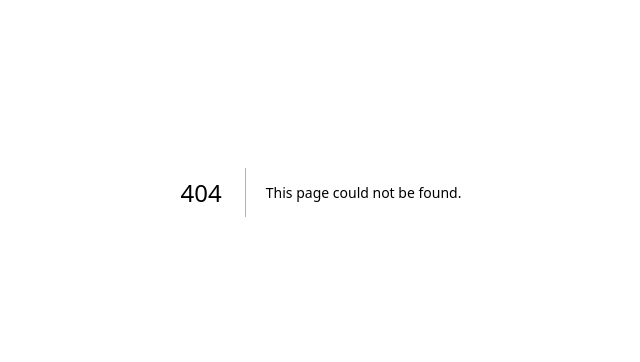
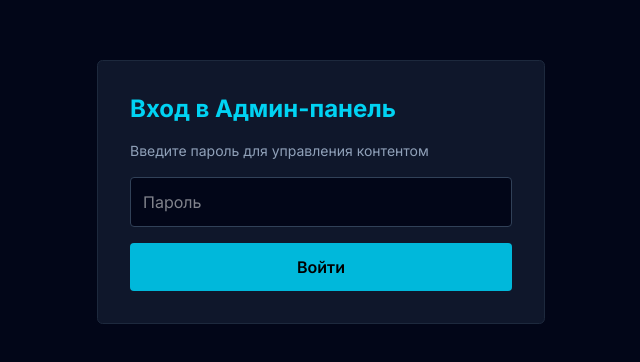
Before and after one commit to aisultan-thetechno/tech-blog-and-review-site, a Next.js app: page /admin in a window 1280 px wide. Before the commit this address had no page. Shown: the part 208-570 px from the top of the page, without its empty margins (319-959 px from the left). Built offline with nearby package versions, Linux system fonts and the light colour scheme.

Commit message:
Create page.tsx

```diff
--- /dev/null
+++ b/app/admin/page.tsx
@@ -0,0 +1,65 @@
+'use client';
+
+import React, { useState } from 'react';
+
+export default function AdminPage() {
+  const [isAuthenticated, setIsAuthenticated] = useState(false);
+  const [password, setPassword] = useState('');
+
+  const handleLogin = (e: React.FormEvent) => {
+    e.preventDefault();
+    if (password === 'admin123') {
+      setIsAuthenticated(true);
+    } else {
+      alert('Неверный пароль');
+    }
+  };
+
+  if (!isAuthenticated) {
+    return (
+      <div className="min-h-screen bg-slate-950 text-white flex items-center justify-center p-4">
+        <form onSubmit={handleLogin} className="bg-slate-900 border border-slate-800 p-8 rounded-xl max-w-md w-full space-y-4">
+          <h1 className="text-2xl font-bold text-cyan-400">Вход в Админ-панель</h1>
+          <p className="text-slate-400 text-sm">Введите пароль для управления контентом</p>
+          <input
+            type="password"
+            placeholder="Пароль"
+            value={password}
+            onChange={(e) => setPassword(e.target.value)}
+            className="w-full bg-slate-950 border border-slate-700 rounded-lg p-3 text-white focus:outline-none focus:border-cyan-500"
+          />
+          <button type="submit" className="w-full bg-cyan-500 hover:bg-cyan-600 text-black font-semibold p-3 rounded-lg transition">
+            Войти
+          </button>
+        </form>
+      </div>
+    );
+  }
+
+  return (
+    <div className="min-h-screen bg-slate-950 text-white p-6">
+      <div className="max-w-6xl mx-auto space-y-6">
+        <div className="flex justify-between items-center border-b border-slate-800 pb-4">
+          <h1 className="text-3xl font-bold text-cyan-400">Панель управления CIRCUIT</h1>
+          <button onClick={() => setIsAuthenticated(false)} className="text-sm bg-slate-800 hover:bg-slate-700 px-4 py-2 rounded-lg">
+            Выйти
+          </button>
+        </div>
+        <div className="grid grid-cols-1 md:grid-cols-3 gap-6">
+          <div className="bg-slate-900 border border-slate-800 p-6 rounded-xl">
+            <h3 className="text-slate-400 text-sm">Всего статей</h3>
+            <p className="text-3xl font-bold text-white mt-2">5</p>
+          </div>
+          <div className="bg-slate-900 border border-slate-800 p-6 rounded-xl">
+            <h3 className="text-slate-400 text-sm">Статус базы данных</h3>
+            <p className="text-3xl font-bold text-emerald-400 mt-2">Подключено (Supabase)</p>
+          </div>
+          <div className="bg-slate-900 border border-slate-800 p-6 rounded-xl">
+            <h3 className="text-slate-400 text-sm">Статус системы</h3>
+            <p className="text-3xl font-bold text-cyan-400 mt-2">Active</p>
+          </div>
+        </div>
+      </div>
+    </div>
+  );
+}
```
